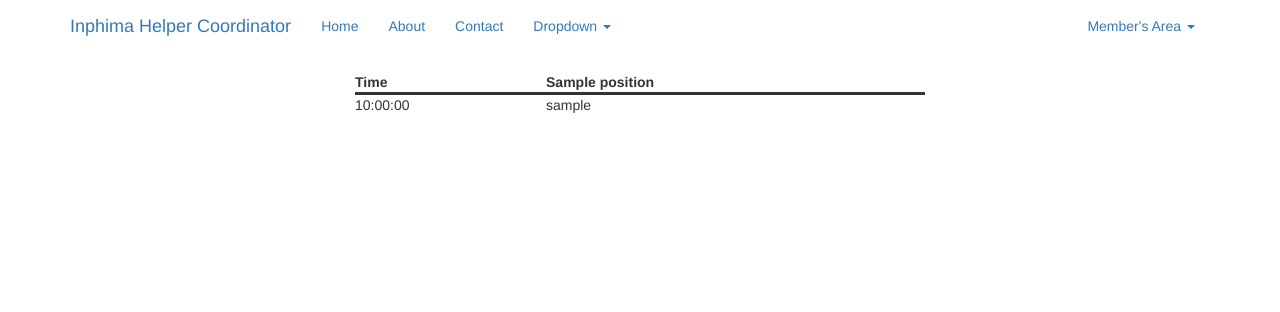
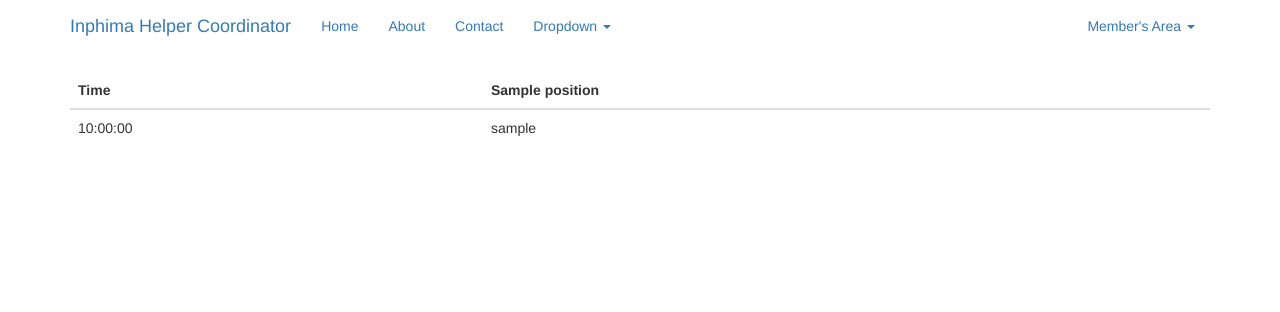
Before and after one commit to MrEbbinghaus/InphimaHelperCoordinator, a Django app: page /pss/pss/ in a window 1280 px wide. Shown: the top 312 px of the page. Run offline with Django 3.2, Linux system fonts and the light colour scheme; a user stored in the database is signed in; tables that the repository leaves empty hold one stand-in row (values such as "Sample post"); some libraries are stand-ins or nearby versions.

Commit message:
Add bootstrap classes to schedule tables

```diff
--- a/templates/PartyShiftSchedule/shift_schedule.html
+++ b/templates/PartyShiftSchedule/shift_schedule.html
@@ -10,7 +10,7 @@
 {% block content %}
 
     <div class="shift-schedule">
-        <table class="shift-schedule-table">
+        <table class="table">
             <thead>
             <tr>
                 <th>Time</th>
--- a/templates/PartyShiftSchedule/shift_schedule_enter.html
+++ b/templates/PartyShiftSchedule/shift_schedule_enter.html
@@ -9,7 +9,7 @@
 
 {% block content %}
     <div class="shift-schedule">
-        <table>
+        <table class="table">
             <thead>
             <tr>
                 <th class="shift-schedule-table-head">Times</th>
```
